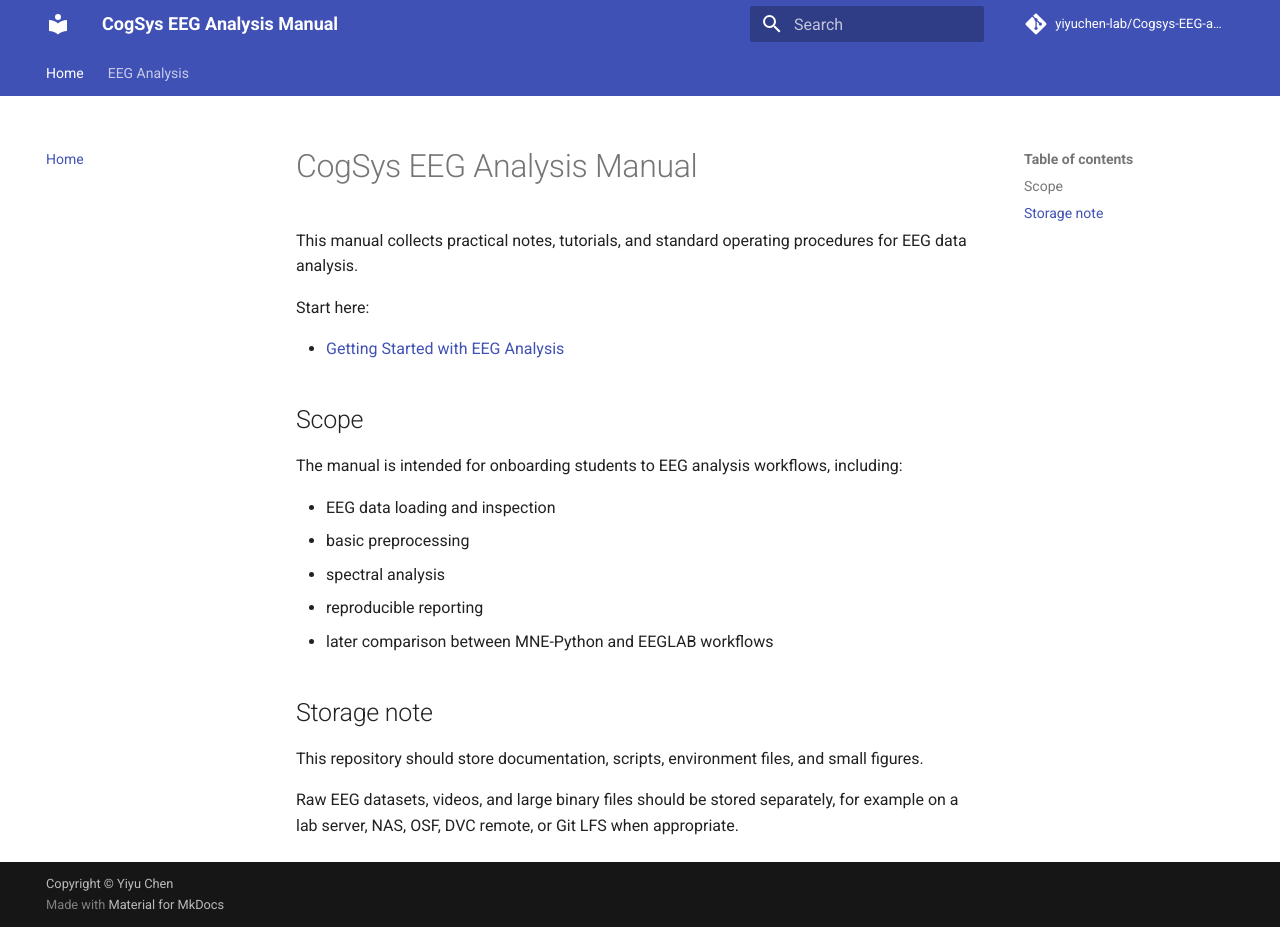
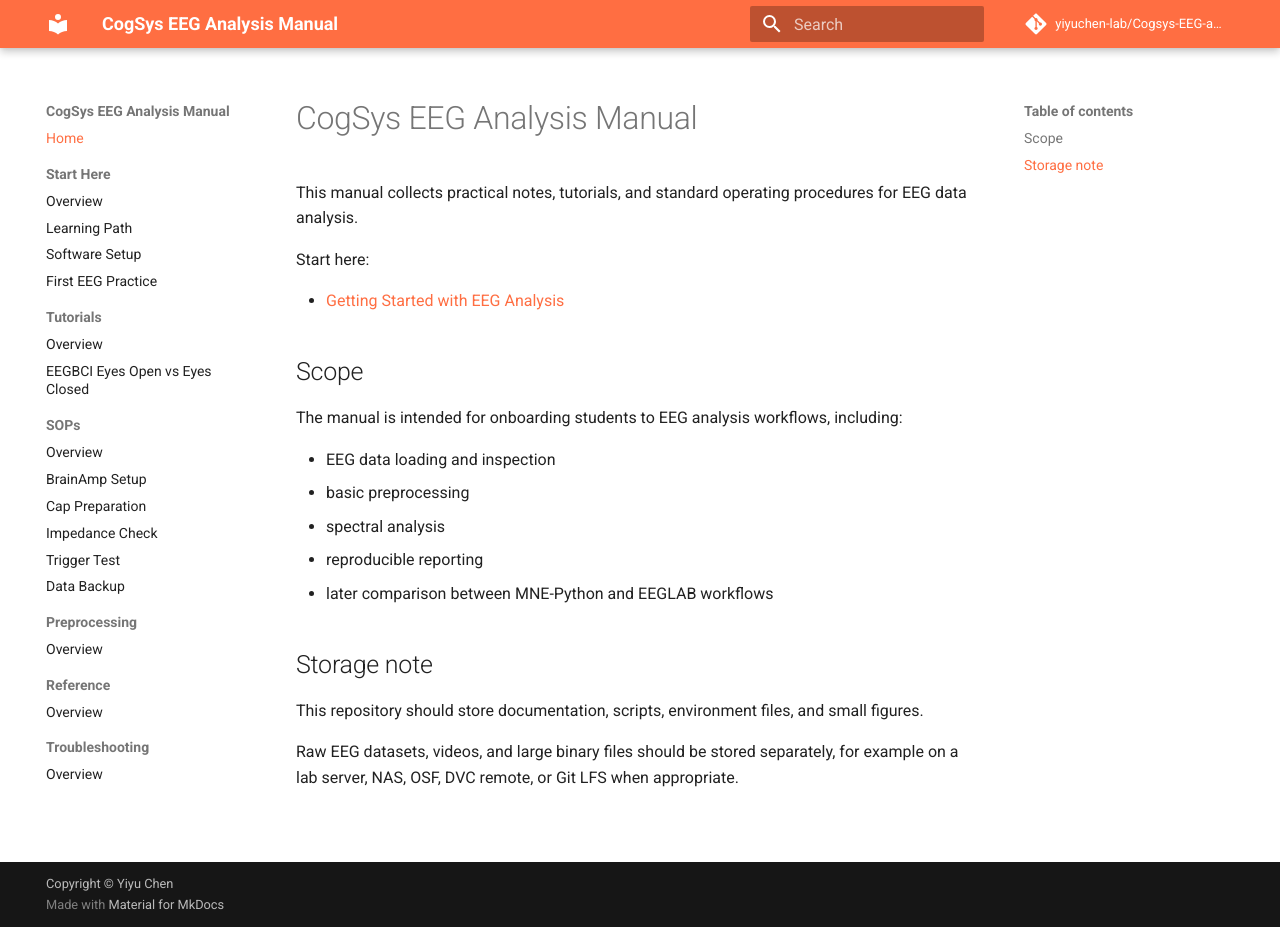
Before and after one commit to yiyuchen-lab/Cogsys-EEG-analysis-manual, an MkDocs documentation site: the page built from docs/index.md, in a window 1280 px wide and 927 px high. Built offline with MkDocs 1.6.1 and Material for MkDocs 9.7.7, drawn with Linux system fonts in a browser that asks for light colours; comment, search, counter and statistics services are not loaded.

Commit message:
Apply vertical navigation and orange Material theme

```diff
--- a/mkdocs.yml
+++ b/mkdocs.yml
@@ -11,10 +11,17 @@ copyright: Copyright &copy; Yiyu Chen
 theme:
   name: material
   language: en
+  palette:
+    - scheme: default
+      primary: deep orange
+      accent: orange
+  font:
+    text: Roboto
+    code: Roboto Mono
   features:
-    - navigation.tabs
     - navigation.sections
     - navigation.expand
+    - navigation.path
     - navigation.top
     - toc.follow
     - search.suggest
@@ -22,10 +29,32 @@ theme:
     - content.code.copy
     - content.code.annotate
 
+extra_css:
+  - stylesheets/extra.css
+
 nav:
   - Home: index.md
-  - EEG Analysis:
-      - Getting Started with EEG Analysis: eeg/getting-started.md
+  - Start Here:
+      - Overview: start-here/index.md
+      - Learning Path: start-here/learning-path.md
+      - Software Setup: start-here/software-setup.md
+      - First EEG Practice: start-here/first-practice.md
+  - Tutorials:
+      - Overview: tutorials/index.md
+      - EEGBCI Eyes Open vs Eyes Closed: tutorials/eegbci-eyes-open-closed.md
+  - SOPs:
+      - Overview: sops/index.md
+      - BrainAmp Setup: sops/brainamp-setup.md
+      - Cap Preparation: sops/cap-preparation.md
+      - Impedance Check: sops/impedance-check.md
+      - Trigger Test: sops/trigger-test.md
+      - Data Backup: sops/data-backup.md
+  - Preprocessing:
+      - Overview: preprocessing/index.md
+  - Reference:
+      - Overview: reference/index.md
+  - Troubleshooting:
+      - Overview: troubleshooting/index.md
 
 markdown_extensions:
   - admonition
@@ -39,3 +68,6 @@ markdown_extensions:
       alternate_style: true
   - pymdownx.highlight:
       anchor_linenums: true
+  - pymdownx.emoji:
+      emoji_index: !!python/name:material.extensions.emoji.twemoji
+      emoji_generator: !!python/name:material.extensions.emoji.to_svg
```
